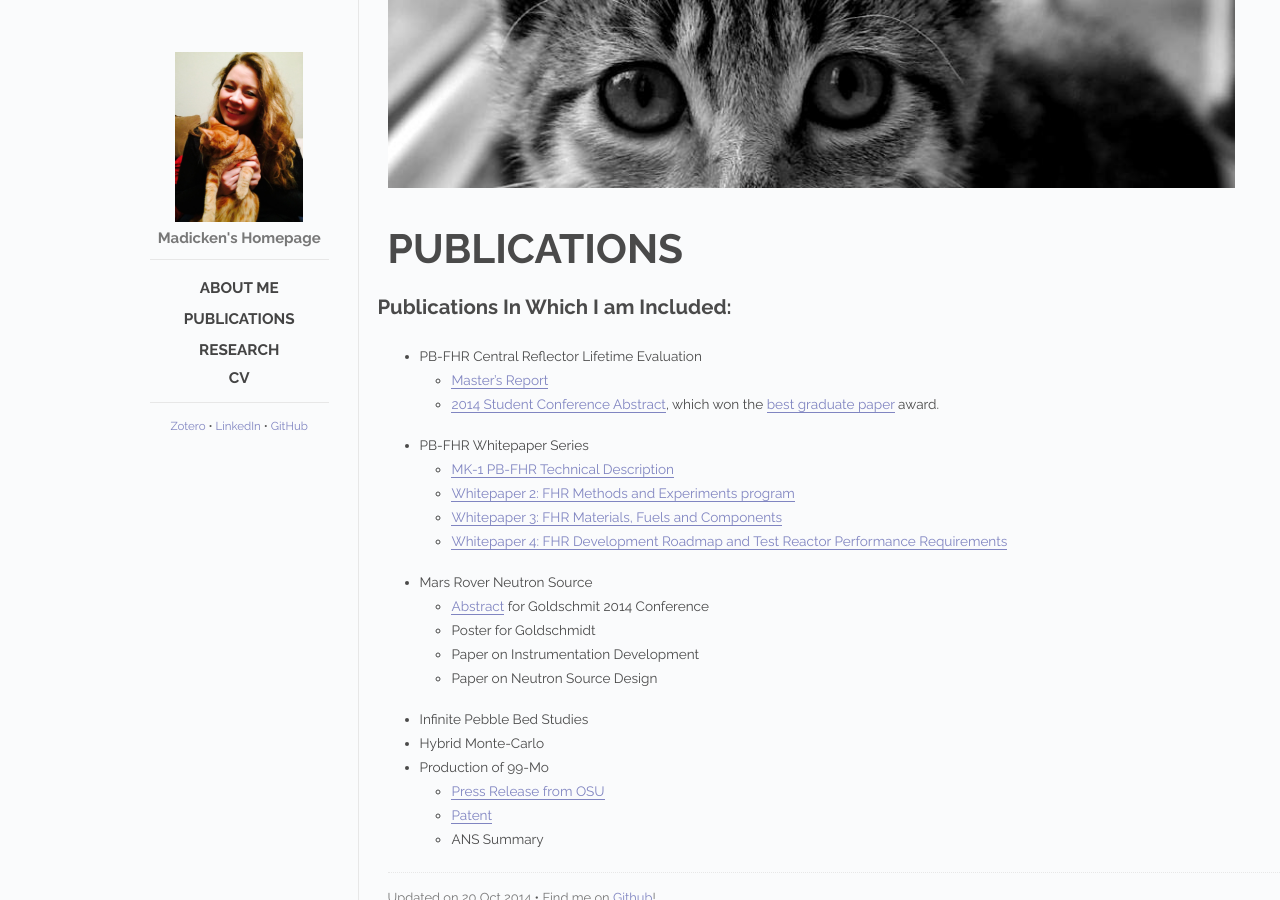
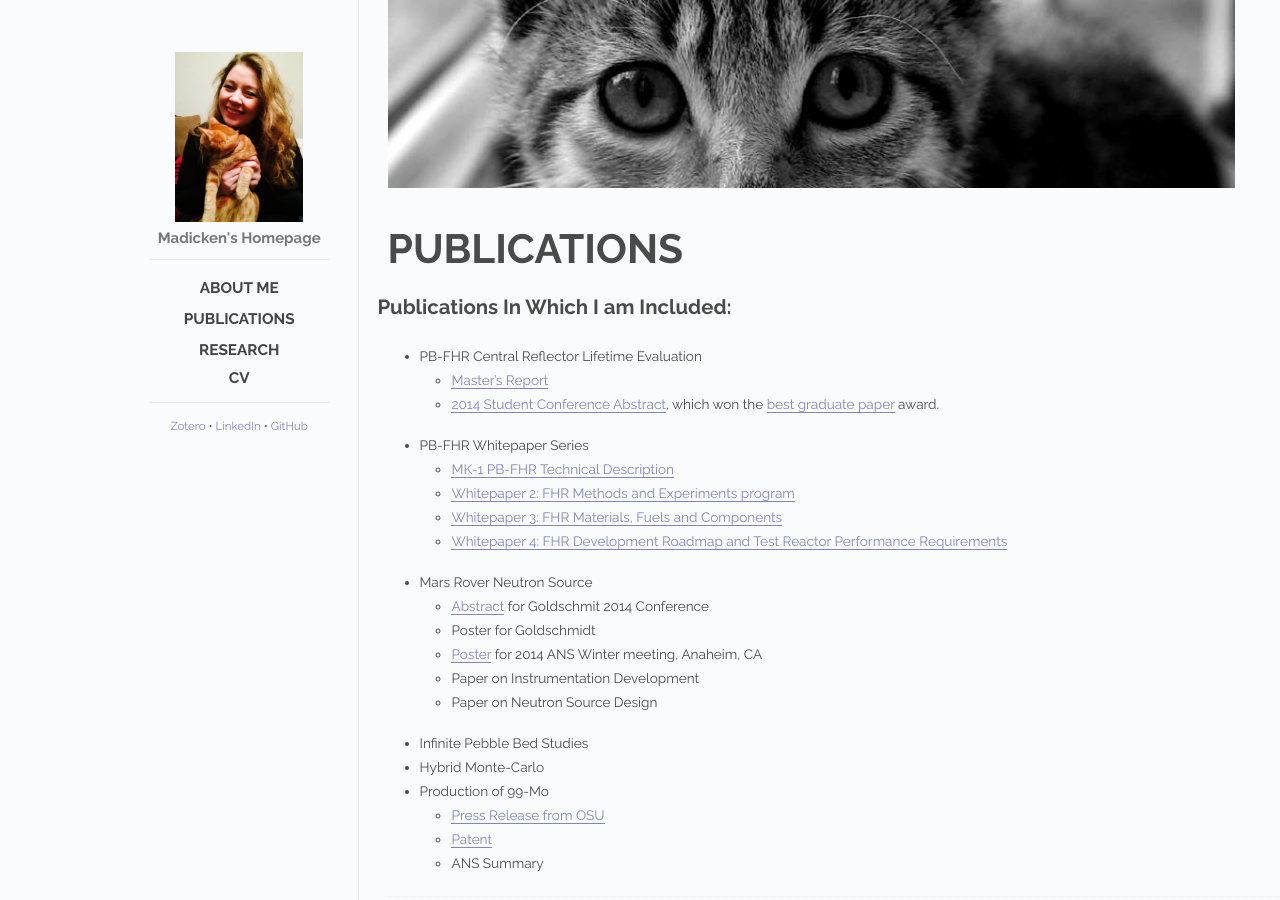
Before and after one commit to munkm/munkm.github.io, a Jekyll site: the page built from _posts/2014-10-20-publications.md, in a window 1280 px wide. Built offline with Jekyll 4.4.1, drawn with Linux system fonts in a browser that asks for light colours; Markdown is read by kramdown in place of the engine named in the settings.

Commit message:
added Anaheim poster link

```diff
--- a/_posts/2014-10-20-publications.md
+++ b/_posts/2014-10-20-publications.md
@@ -19,6 +19,7 @@ categories: posts
 * Mars Rover Neutron Source
   * [Abstract](http://goldschmidt.info/2014/abstracts/abstractView?abstractId=1916) for Goldschmit 2014 Conference
   * Poster for Goldschmidt
+  * [Poster](/papers/ANS_Anaheim_2014.pdf) for 2014 ANS Winter meeting, Anaheim, CA
   * Paper on Instrumentation Development
   * Paper on Neutron Source Design
 * Infinite Pebble Bed Studies
```
